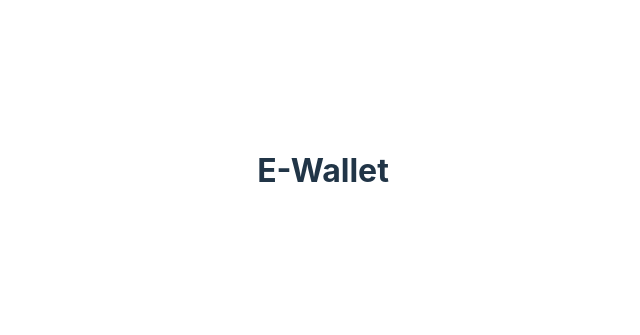
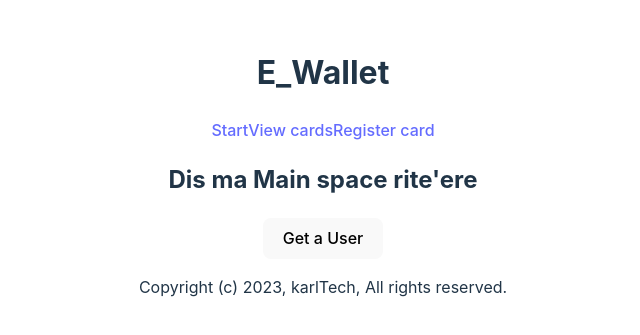
Before and after one commit to karlfredriko/e-wallet, a React (Vite) app: page / in a window 1280 px wide. Shown: the part 229-564 px from the top of the page, without its empty margins (317-957 px from the left). Built offline with nearby package versions, Linux system fonts and the light colour scheme.

Commit message:
boilerplating

```diff
--- a/src/App.jsx
+++ b/src/App.jsx
@@ -1,10 +1,30 @@
-import { useState } from "react";
+import {
+  createBrowserRouter,
+  createRoutesFromElements,
+  RouterProvider,
+  Route,
+} from "react-router-dom";
+import { Root } from "./routes/Root";
+import { Home } from "./routes/Home";
+import { AddCard } from "./routes/AddCard";
+import { Cards } from "./routes/Cards";
+
 import "./App.css";
+
+const router = createBrowserRouter(
+  createRoutesFromElements(
+    <Route path="/" element={<Root />}>
+      <Route index element={<Home />} />
+      <Route path="cards" element={<Cards />} />
+      <Route path="addcard" element={<AddCard />} />
+    </Route>
+  )
+);
 
 function App() {
   return (
     <>
-      <h1>E-Wallet</h1>
+      <RouterProvider router={router} />
     </>
   );
 }
--- /dev/null
+++ b/src/components/Footer.jsx
@@ -0,0 +1,7 @@
+export const Footer = () => {
+  return (
+    <footer>
+      <p>Copyright (c) 2023, karlTech, All rights reserved.</p>
+    </footer>
+  );
+};
--- /dev/null
+++ b/src/components/Header.jsx
@@ -0,0 +1,14 @@
+import { NavLink } from "react-router-dom";
+
+export const Header = () => {
+  return (
+    <header>
+      <h1>E_Wallet</h1>
+      <nav>
+        <NavLink to="/">Start</NavLink>
+        <NavLink to="/cards">View cards</NavLink>
+        <NavLink to="/addcard">Register card</NavLink>
+      </nav>
+    </header>
+  );
+};
--- a/src/index.jsx
+++ b/src/index.jsx
@@ -1,10 +1,15 @@
 import React from "react";
 import ReactDOM from "react-dom/client";
+import { Provider } from "react-redux";
+// import store from "./redux/configureStore";
+
 import App from "./App.jsx";
 import "./index.css";
 
 ReactDOM.createRoot(document.getElementById("root")).render(
-  <React.StrictMode>
-    <App />
-  </React.StrictMode>
+  // <React.StrictMode>
+  // <Provider store={store}>
+  <App />
+  // </Provider>
+  // </React.StrictMode>
 );
--- /dev/null
+++ b/src/redux/configureStore.js
@@ -0,0 +1,7 @@
+import { configureStore } from "@reduxjs/toolkit";
+
+const store = configureStore({
+  reducer: {},
+});
+
+export default store;
--- /dev/null
+++ b/src/routes/AddCard.jsx
@@ -0,0 +1,3 @@
+export const AddCard = () => {
+  return <div>/addcard - route</div>;
+};
--- /dev/null
+++ b/src/routes/Cards.jsx
@@ -0,0 +1,3 @@
+export const Cards = () => {
+  return <div>/cards - route</div>;
+};
--- /dev/null
+++ b/src/routes/Home.jsx
@@ -0,0 +1,16 @@
+import { getData } from "../utils/helper";
+
+export const Home = () => {
+  return (
+    <main>
+      <h2>Dis ma Main space rite'ere</h2>
+      <button
+        onClick={() => {
+          getData("https://randomuser.me/api/");
+        }}
+      >
+        Get a User
+      </button>
+    </main>
+  );
+};
--- /dev/null
+++ b/src/routes/Root.jsx
@@ -0,0 +1,14 @@
+import { Outlet } from "react-router-dom";
+
+import { Header } from "../components/Header";
+import { Footer } from "../components/Footer";
+
+export const Root = () => {
+  return (
+    <div className="wrapper">
+      <Header />
+      <Outlet />
+      <Footer />
+    </div>
+  );
+};
--- /dev/null
+++ b/src/utils/helper.js
@@ -0,0 +1,12 @@
+import axios from "axios";
+
+export const getData = async (baseUrl) => {
+  try {
+    const res = await axios.get(baseUrl);
+    console.log("fetching data");
+    console.log(res.data.results[0].name);
+    return res.data;
+  } catch (err) {
+    console.log("fetch fail" + err);
+  }
+};
```
